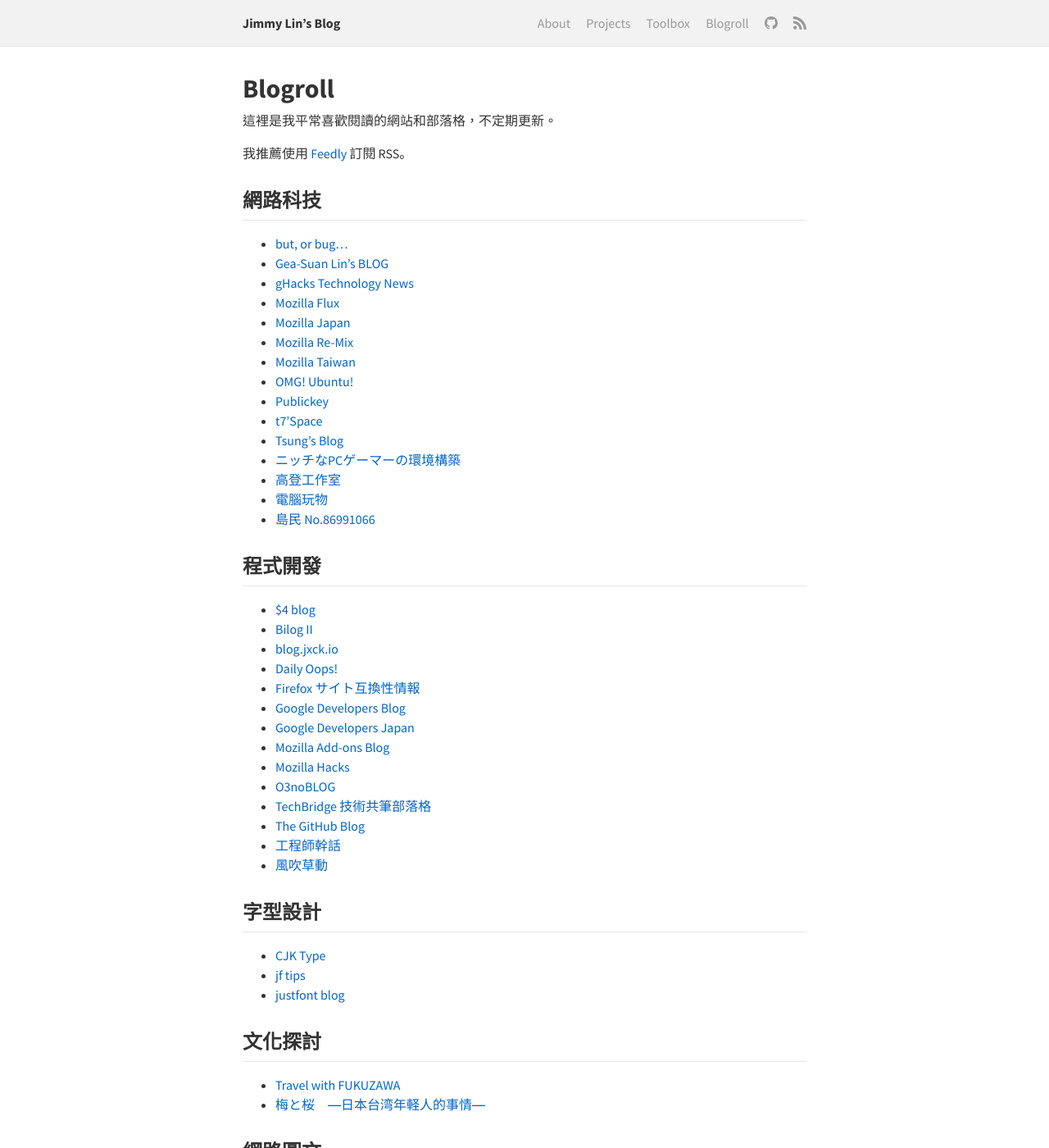
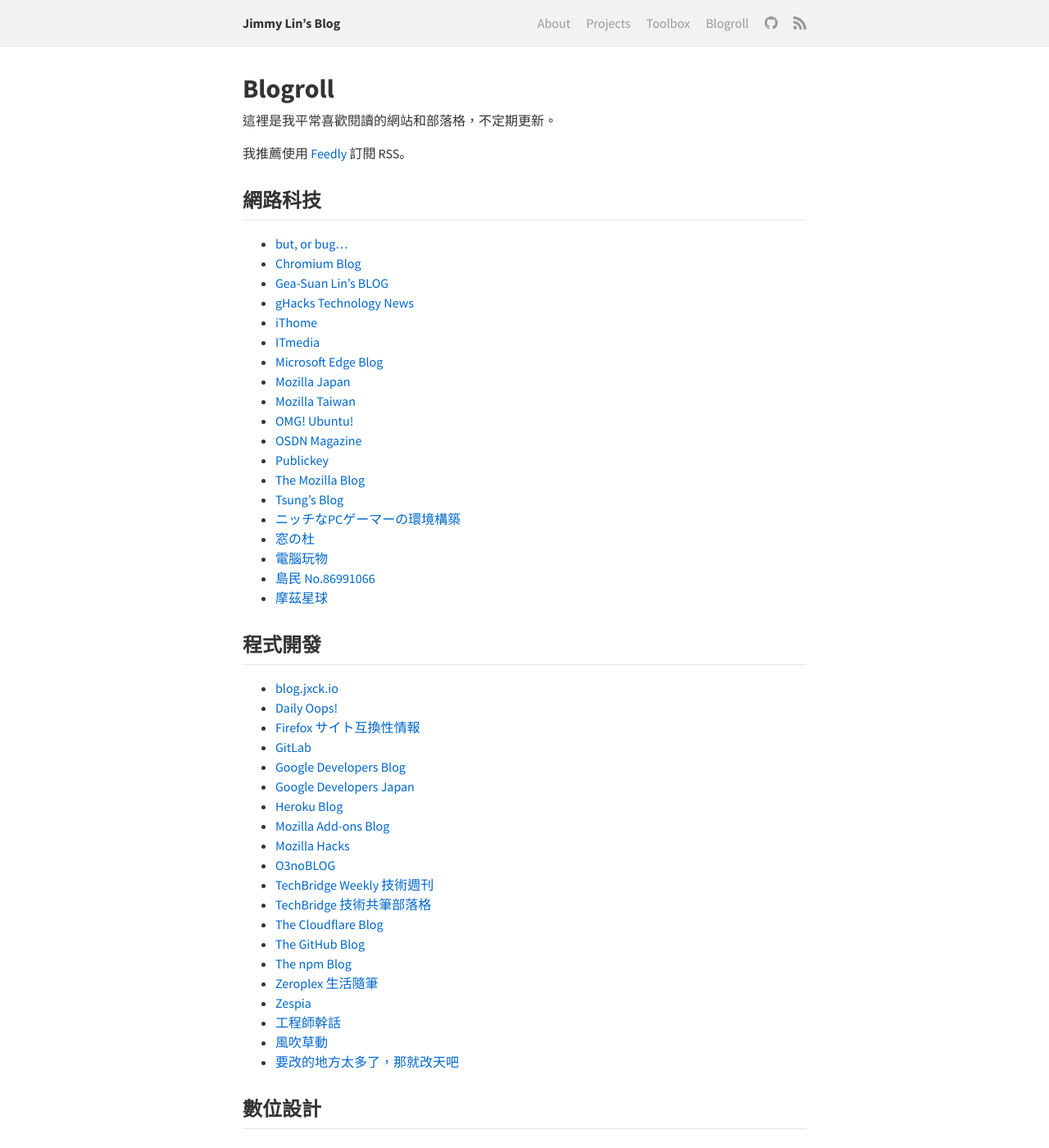
Before and after one commit to mnghsn/jmln.tw, a Jekyll site: the page built from _pages/blogroll.md, in a window 1280 px wide and 1400 px high. Shown: the whole window at 82% size. Built offline with Jekyll 4.4.1, drawn with Linux system fonts in a browser that asks for light colours; some of the changed text lies outside the part shown.

Commit message:
Update blogroll

```diff
--- a/_pages/blogroll.md
+++ b/_pages/blogroll.md
@@ -12,51 +12,64 @@
 ## 網路科技
 
 * [but, or bug...](http://but.tw/)
+* [Chromium Blog](https://blog.chromium.org/)
 * [Gea-Suan Lin's BLOG](https://blog.gslin.org/)
 * [gHacks Technology News](https://www.ghacks.net/)
-* [Mozilla Flux](https://rockridge.hatenablog.com/)
+* [iThome](https://www.ithome.com.tw/)
+* [ITmedia](https://www.itmedia.co.jp/)
+* [Microsoft Edge Blog](https://blogs.windows.com/msedgedev)
 * [Mozilla Japan](https://medium.com/mozilla-japan)
-* [Mozilla Re-Mix](http://mozilla-remix.seesaa.net/)
 * [Mozilla Taiwan](https://medium.com/@moz2000tw)
 * [OMG! Ubuntu!](https://www.omgubuntu.co.uk/)
+* [OSDN Magazine](https://mag.osdn.jp/)
 * [Publickey](https://www.publickey1.jp/)
-* [t7'Space](https://t7yang.github.io/)
+* [The Mozilla Blog](https://blog.mozilla.org/)
 * [Tsung's Blog](https://blog.longwin.com.tw/)
 * [ニッチなPCゲーマーの環境構築](http://blog.livedoor.jp/nichepcgamer/)
-* [高登工作室](https://gordon168.tw/)
+* [窓の杜](https://forest.watch.impress.co.jp/)
 * [電腦玩物](https://www.playpcesor.com/)
 * [島民 No.86991066](https://blog.timshan.idv.tw/)
+* [摩茲星球](https://planet.moztw.org/)
 
 ## 程式開發
 
-* [$4 blog](https://fourdollars.blogspot.com/)
-* [Bilog II](http://irvin.sto.tw/)
 * [blog.jxck.io](https://blog.jxck.io/)
 * [Daily Oops!](https://yukaii.tw/)
 * [Firefox サイト互換性情報](https://www.fxsitecompat.com/ja/)
+* [GitLab](https://about.gitlab.com/blog/)
 * [Google Developers Blog](https://developers.googleblog.com/)
 * [Google Developers Japan](https://developers-jp.googleblog.com/)
+* [Heroku Blog](https://blog.heroku.com/)
 * [Mozilla Add-ons Blog](https://blog.mozilla.org/addons)
 * [Mozilla Hacks](https://hacks.mozilla.org/)
 * [O3noBLOG](https://blog.othree.net/)
+* [TechBridge Weekly 技術週刊](https://weekly.techbridge.cc/)
 * [TechBridge 技術共筆部落格](https://blog.techbridge.cc/)
+* [The Cloudflare Blog](https://blog.cloudflare.com/)
 * [The GitHub Blog](https://blog.github.com/)
+* [The npm Blog](https://blog.npmjs.org/)
+* [Zeroplex 生活隨筆](https://blog.zeroplex.tw/)
+* [Zespia](https://zespia.tw/)
 * [工程師幹話](https://medium.com/@p5d12000)
 * [風吹草動](https://breezymove.blogspot.com/)
+* [要改的地方太多了，那就改天吧](https://blog.user.today/)
 
-## 字型設計
+## 數位設計
 
 * [CJK Type](https://blogs.adobe.com/CCJKType)
-* [jf tips](https://tips.justfont.com/)
-* [justfont blog](https://blog.justfont.com)
+* [Emojipedia](https://blog.emojipedia.org/)
+* [justfont blog](https://blog.justfont.com/)
+* [UX Planet](https://uxplanet.org/)
+* [嫁給 RD 的 UI Designer](https://blog.akanelee.me/)
 
-## 文化探討
+## 生活文化
 
-* [Travel with FUKUZAWA](https://medium.com/travel-with-fukuzawa)
+* [台中2B月台](https://rail02000.blogspot.com/)
 * [梅と桜　―日本台湾年軽人的事情―](http://umesakura.jp/){:data-proofer-ignore="true"}
 
 ## 網路圖文
 
+* [XKCD 中文翻譯](https://xkcd.tw/)
 * [好色龍的網路生活觀察日誌](https://hornydragon.blogspot.com/)
 * [新注音新聞](https://shouhei-blog.blogspot.com/)
 * [方吉君速報-我笑故我在](https://rinakawaei.blogspot.com/)
```
Also changed, not shown: other parts of _pages/blogroll.md (+1 -1 lines).
